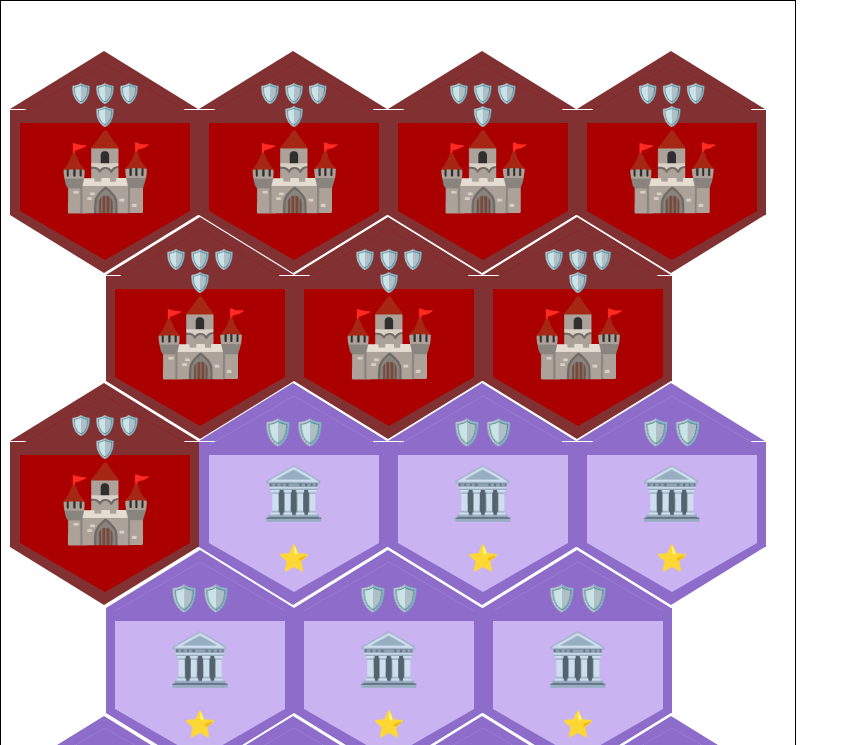
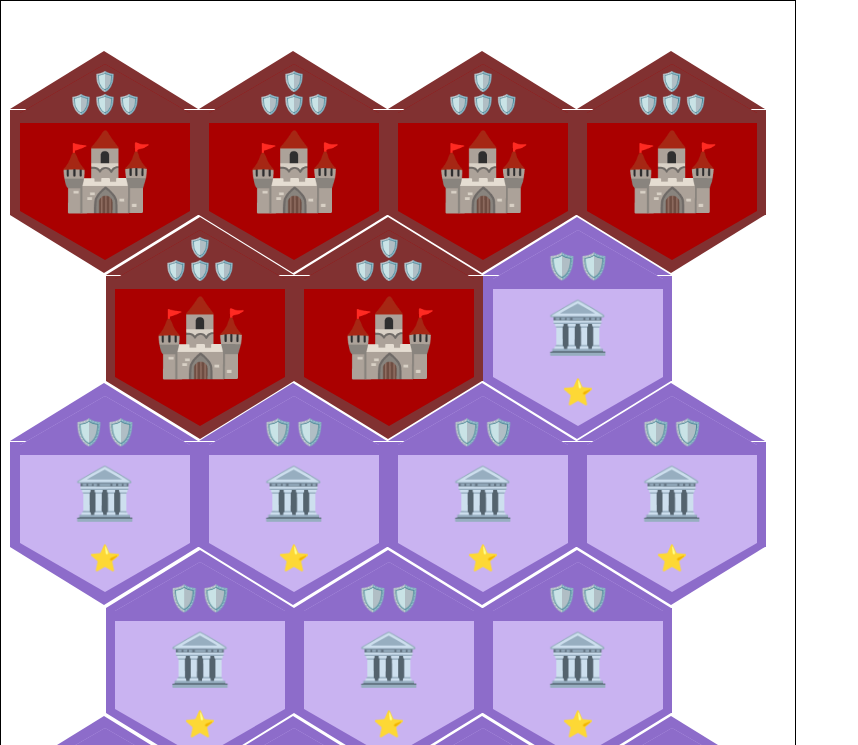
Before and after one commit to fevancin/fevancin.github.io, a plain HTML site: page index.html in a window 1280 px wide. Shown: the top 745 px of the page, without its empty margins (0-858 px from the left). Drawn offline with Linux system fonts and the light colour scheme.

Commit message:
Add files via upload

```diff
--- a/main.js
+++ b/main.js
@@ -1,28 +1,35 @@
 "use strict";
 
-const buildings = [
-    "C", "C", "C", "C", "C", "C", "C", "C",
-    "M1", "M1", "M1", "M1", "M1", "M1", "M1", "M1", "M1", "M1", "M1", "M1", "M1", "M1", "M1", "M1", "M1", "M1", "M1", "M1", "M1", "M1", "M1", "M1", "M1", "M1", "M1", "M1", "M1", "M1",
-    "M2", "M2", "M2", "M2", "M2", "M2", "M2", "M2", "M2", "M2", "M2", "M2", "M2", "M2", "M2", "M2", "M2", "M2", "M2", "M2", "M2", "M2", "M2", "M2", "M2", "M2", "M2", "M2", "M2", "M2",
-    "M3", "M3", "M3", "M3", "M3", "M3", "M3", "M3", "M3", "M3", "M3", "M3", "M3", "M3", "M3", "M3", "M3", "M3", "M3", "M3",
-    "C1", "C1", "C1", "C1", "C1", "C1", "C1", "C1", "C1", "C1", "C1", "C1", "C1", "C1", "C1", "C1", "C1", "C1", "C1", "C1", "C1", "C1", "C1", "C1", "C1", "C1", "C1", "C1", "C1", "C1", "C1", "C1", "C1", "C1", "C1", "C1", "C1", "C1", "C1", "C1",
-    "C2", "C2", "C2", "C2", "C2", "C2", "C2", "C2", "C2", "C2", "C2", "C2", "C2", "C2", "C2", "C2", "C2", "C2", "C2", "C2", "C2", "C2", "C2", "C2", "C2", "C2", "C2", "C2", "C2", "C2", "C2", "C2", "C2", "C2", "C2", "C2", "C2", "C2", "C2", "C2",
-    "C3", "C3", "C3", "C3", "C3", "C3", "C3", "C3", "C3", "C3", "C3", "C3", "C3", "C3", "C3", "C3", "C3", "C3", "C3", "C3", "C3", "C3", "C3", "C3", "C3", "C3", "C3", "C3", "C3", "C3",
-    "C4", "C4", "C4", "C4", "C4", "C4", "C4", "C4", "C4", "C4", "C4", "C4", "C4", "C4", "C4", "C4", "C4", "C4", "C4", "C4", "C4", "C4", "C4", "C4", "C4", "C4", "C4", "C4", "C4", "C4",
-    "P1", "P1", "P1", "P1", "P1", "P1", "P1", "P1", "P1", "P1", "P1", "P1", "P1", "P1", "P1", "P1", "P1", "P1", "P1", "P1",
-    "P2", "P2", "P2", "P2", "P2", "P2", "P2", "P2", "P2", "P2", "P2", "P2", "P2", "P2", "P2", "P2", "P2", "P2", "P2", "P2",
-    "P3", "P3", "P3", "P3", "P3", "P3", "P3", "P3", "P3", "P3",
-    "G1", "G1", "G1", "G1", "G1", "G1", "G1", "G1", "G1", "G1", "G1", "G1", "G1", "G1", "G1", "G1", "G1", "G1", "G1", "G1", "G1", "G1", "G1", "G1", "G1", "G1", "G1", "G1", "G1", "G1", "G1", "G1", "G1", "G1", "G1", "G1", "G1", "G1", "G1", "G1",
-    "G2", "G2", "G2", "G2", "G2", "G2", "G2", "G2", "G2", "G2", "G2", "G2", "G2", "G2", "G2", "G2", "G2", "G2", "G2", "G2", "G2", "G2", "G2", "G2", "G2", "G2", "G2", "G2", "G2", "G2", "G2", "G2", "G2", "G2", "G2", "G2", "G2", "G2", "G2", "G2",
-    "G3", "G3", "G3", "G3", "G3", "G3", "G3", "G3", "G3", "G3", "G3", "G3", "G3", "G3", "G3", "G3", "G3", "G3", "G3", "G3", "G3", "G3", "G3", "G3", "G3", "G3", "G3", "G3", "G3", "G3"
-];
+const numbers = {
+    "C": 6,
+    "M1": 30,
+    "M2": 30,
+    "M3": 20,
+    "C1": 40,
+    "C2": 40,
+    "C3": 30,
+    "C4": 30,
+    "G1": 40,
+    "G2": 40,
+    "G3": 30,
+    "P1": 20,
+    "P2": 20,
+    "P3": 10
+};
+
+const buildings = [];
+for (const name in numbers) {
+    for (let i = 0; i < numbers[name]; i++) {
+        buildings.push("" + name);
+    }
+}
 
 const constants = {
     "C": {
         className: "castle",
         icon: "🏰",
         lowerText: null,
-        upperText: "🛡️🛡️🛡️🛡️",
+        upperText: "🛡️<br>🛡️🛡️🛡️",
         upperTextSize: "minuscle"
     },
     "M1": {
@@ -38,7 +45,7 @@ const constants = {
         icon: "🏛️",
         lowerText: "⭐⭐",
         lowerTextSize: "medium",
-        upperText: "🛡️🛡️🛡️🛡️",
+        upperText: "🛡️<br>🛡️🛡️🛡️",
         upperTextSize: "small"
     },
     "M3": {
--- a/stylesheet.css
+++ b/stylesheet.css
@@ -242,6 +242,9 @@ body {
     transform: translate(-50%, -40%);
     font-size: calc(var(--building-width) * 0.45);
 }
+.castle .minuscle.upper.text {
+    top: calc(var(--building-width) * -0.12);
+}
 
 .hall {
     background-color: var(--hall-color);
@@ -271,11 +274,12 @@ body {
     border-bottom-color: var(--hall-border-color);
 }
 .hall .small.upper.text {
+    top: calc(var(--building-width) * -0.11);
     font-size: calc(var(--building-width) * 0.11);
 }
 .hall .minuscle.upper.text {
     top: calc(var(--building-width) * -0.09);
-    font-size: calc(var(--building-width) * 0.09);
+    font-size: calc(var(--building-width) * 0.10);
 }
 
 .barracks {
```
